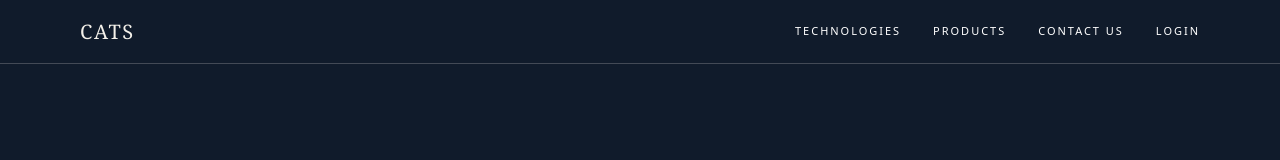
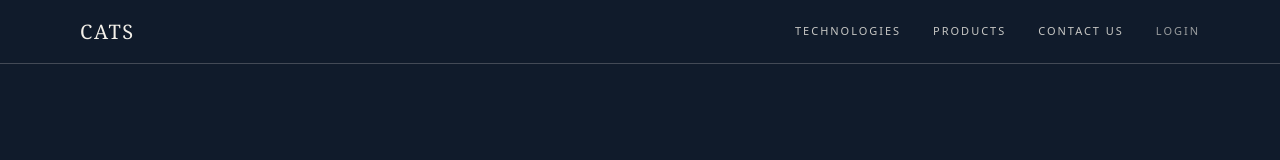
Before and after one commit to milind158/Catsmart-Landing-Page, a React (Vite) app: page / in a window 1280 px wide. Shown: the top 160 px of the page. Built offline with nearby package versions, Linux system fonts and the light colour scheme.

Commit message:
Fix ivory opacity variants in the navigation
Tailwind skips opacity modifiers on plain var() colours, so nav links fell
back to white and the unconfigured Login looked active.

Co-Authored-By: Claude Opus 5.5 <noreply@anthropic.com>

```diff
--- a/src/index.css
+++ b/src/index.css
@@ -12,7 +12,8 @@
 
   /* PLACEHOLDER palette: not official brand colours. */
   --color-navy: #101b2b;
-  --color-ivory: #f4f1ea;
+  --color-ivory-rgb: 244 241 234;
+  --color-ivory: rgb(var(--color-ivory-rgb));
   --color-brass: #b0905a; /* On ivory, rules only: too faint for text. */
   --color-brass-dark: #7a5f2e;
   --color-body-on-navy: #b9bec6;
--- a/tailwind.config.js
+++ b/tailwind.config.js
@@ -10,7 +10,7 @@ export default {
       },
       colors: {
         navy: "var(--color-navy)",
-        ivory: "var(--color-ivory)",
+        ivory: "rgb(var(--color-ivory-rgb) / <alpha-value>)",
         brass: { DEFAULT: "var(--color-brass)", dark: "var(--color-brass-dark)" },
         "on-navy": "var(--color-body-on-navy)",
         "on-ivory": "var(--color-body-on-ivory)",
```
